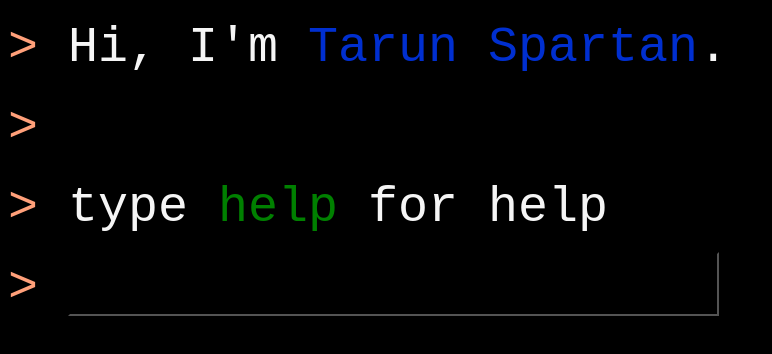
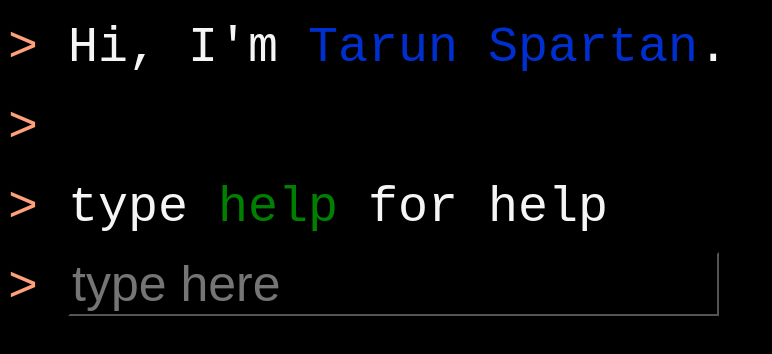
Before and after one commit to tarunspartan/tarunspartan.github.io, a plain HTML site: page index.html in a window 1280 px wide. Shown: the whole page, without its empty margins (0-772 px from the left). Drawn offline with Linux system fonts and the light colour scheme.

Commit message:
minor changes

```diff
--- a/scripts/scripts.js
+++ b/scripts/scripts.js
@@ -9,9 +9,10 @@ function createInput() {
     let inputElmnt = document.createElement("input");
     inputElmnt.setAttribute("id","help");
     inputElmnt.setAttribute("type","text");
+    inputElmnt.setAttribute("placeholder","type here");
     inputElmnt.setAttribute("onkeydown","onEnter(event,value)");
     // inputElmnt.autofocus = true;
-    document.getElementById("help");
+    // document.getElementById("help");
     inputElmnt.setAttribute("autofocus","autofocus");
     spanElmnt.append(inputElmnt);
     document.getElementById('main').append(codeUK);
@@ -26,14 +27,13 @@ function onEnter(event , val) {
     // let val = document.getElementById('help').value;
     if(event.key === "Enter"){
         disable();
-        console.log(val);
-
-        switch (val) {
+        let v = val.toLowerCase()
+        switch (v) {
             case 'help':
                 // console.log("help");
                 let help = document.createElement("code");
                 // help.setAttribute("id","error");
-                help.innerHTML="<span class='help'>sn</span> for social networks <br><span  class='help'>edu</span> for education<br>";
+                help.innerHTML="<span class='help'>sn</span> for social networks <br><span  class='help'>edu</span> for education";
                 document.getElementById("main").append(help);
                 let hbr = document.createElement("br");
                 document.getElementById('main').appendChild(hbr);
@@ -69,34 +69,6 @@ function onEnter(event , val) {
                 createInput();
                 break;
         }
-
-
-
-
-        // if(val === "help()" || val === ""){
-
-        //     if(val === "help()") {
-
-        //         console.log("help");
-        //         createInput();
-
-        //     }else{
-
-        //         console.log("empty");
-
-        //     }
-
-        // }else{
-
-        //     let unknown = document.createElement("code");
-        //     unknown.setAttribute("id","error");
-        //     unknown.innerText=val+" : command not found";
-        //     document.getElementById("main").append(unknown);
-        //     let br = document.createElement("br");
-        //     document.getElementById('main').appendChild(br);
-        //     createInput();
-
-        // }
     }
 }
 
--- a/styles/style.css
+++ b/styles/style.css
@@ -12,8 +12,8 @@ code {
     color: lightsalmon
 }
 
-.help {
-  color : green;
+#help {
+  color : whitesmoke;
 }
 
 #more {
@@ -51,7 +51,7 @@ input {
   font-size: 50px;
   border-color: black;
   outline-color: black;
-  caret-color: green;
+  caret-color: white;
   justify-content: flex-end;
 
 }
```
